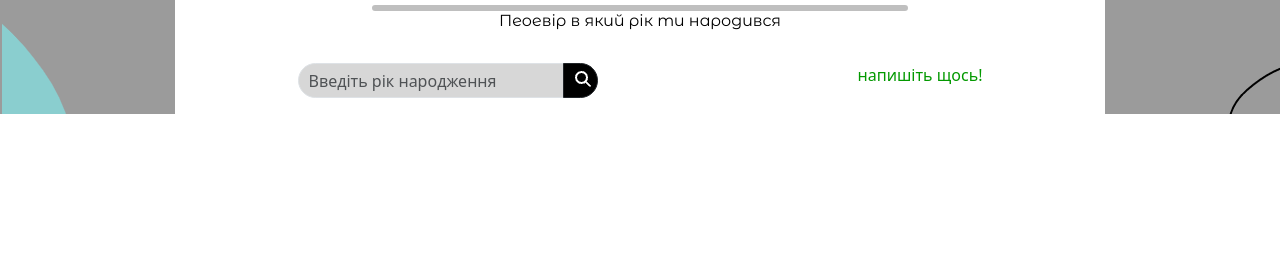
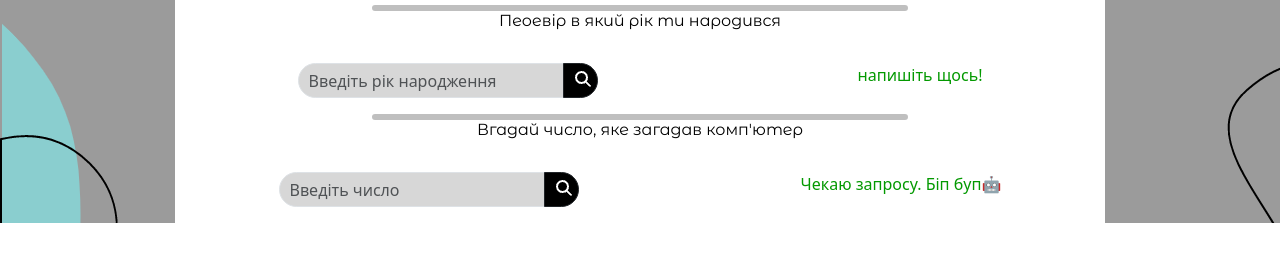
Before and after one commit to ByteMe6/popular-games, a website built with Parcel: page src/index.html in a window 1280 px wide. Shown: the part 84-346 px from the top of the page. Built offline with nearby package versions, Linux system fonts and the light colour scheme.

Commit message:
щшщшщо

```diff
--- /dev/null
+++ b/src/partials/games/guessTheNubmer/guessTheNubmer.html
@@ -0,0 +1,30 @@
+<h3 class="yearOfBornTitle guessNumberTitle">Вгадай число, яке загадав комп'ютер</h3>
+<br />
+<div class="yearOfBornAnswerBox guessNumberBox">
+  <div class="input-group mb-3 yearOfBornInputBox guessNumberInputBox">
+    <input type="text" class="form-control yearOfBornInput guessNumberInput" placeholder="Введіть число" aria-label="Recipient's username" aria-describedby="button-addon2" />
+    <button class="btn btn-dark yearOfBornInputBtn guessNumberBtn" type="button" id="button-addon2" onclick="checkNumber()">
+      <img src="./partials/games/lupa.png" alt="" />
+    </button>
+  </div>
+  <div class="YearOfBornAnswer guessNumberAnswer">
+    <p class="YearOfBornAnswerText guessNumberText text-body-success">Чекаю запросу. Біп буп🤖</p>
+  </div>
+</div>
+<script>
+  const randomNumber = Math.floor(Math.random() * 100) + 1;
+  console.log('Загадане число: ' + randomNumber);
+
+  let guessNumberText = document.querySelector('.guessNumberText');
+  let guessNumberInput = document.querySelector('.guessNumberInput');
+
+  function checkNumber() {
+    const userNumber = parseInt(guessNumberInput.value);
+
+    if (userNumber === randomNumber) {
+      guessNumberText.textContent = 'Вітаю, ви вгадали число!';
+    } else {
+      guessNumberText.textContent = 'Нє, неправильно';
+    }
+  }
+</script>
--- a/src/partials/main.html
+++ b/src/partials/main.html
@@ -1,3 +1,5 @@
 <h1 class="main-title">Популярні інетрактивні ігри</h1>
 <hr class="line-section" />
 <include src="./partials/games/year-of-born.html"></include>
+<hr class="line-section" />
+<include src="./partials/games/guessTheNubmer/guessTheNubmer.html"></include>
```
